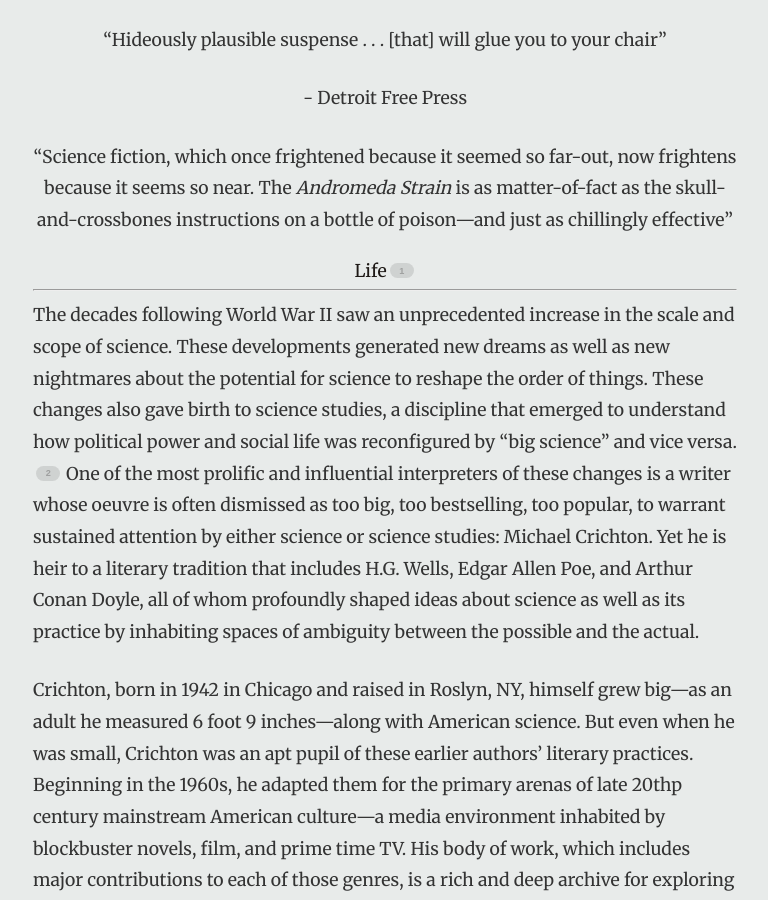
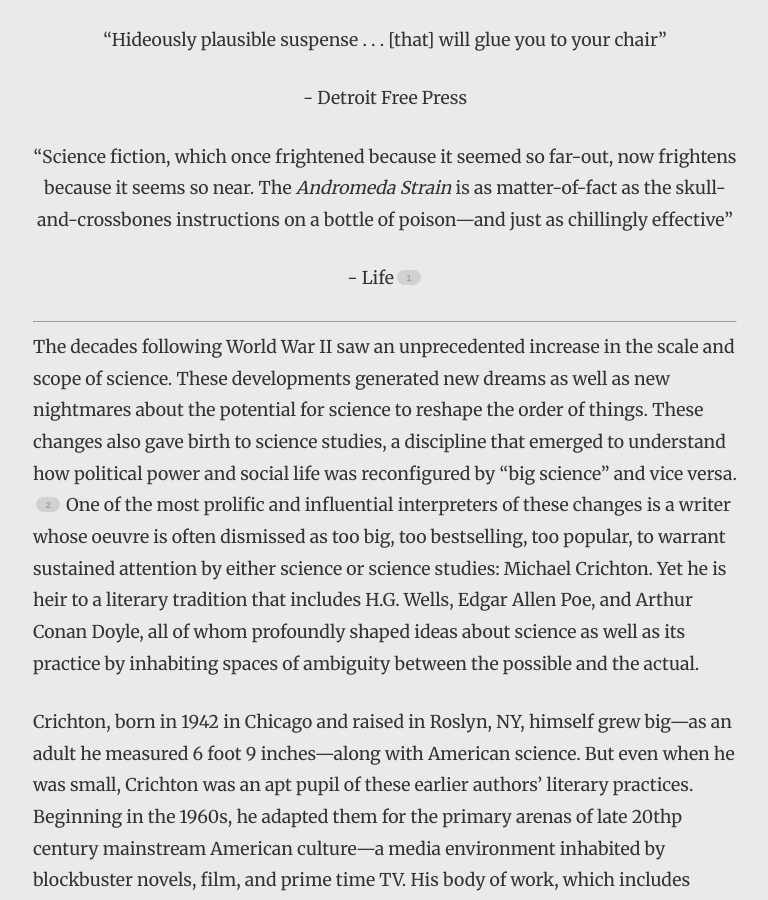
Before and after one commit to historiesofthefuture/historiesofthefuture, a Jekyll site: the page built from essays/radin/technothriller.md, in a window 1280 px wide and 900 px high, scrolled down 330 px. Shown: the whole window, without its empty margins (255-1023 px from the left). Built offline with Jekyll 4.4.1, drawn with Linux system fonts in a browser that asks for light colours; nearby versions of some CDN libraries; some web fonts are replaced.

```diff
--- a/essays/radin/technothriller.md
+++ b/essays/radin/technothriller.md
@@ -14,7 +14,8 @@ next: virtually-authentic
 
 <p>“Science fiction, which once frightened because it seemed so far-out, now frightens because it seems so near. The <em>Andromeda Strain</em> is as matter-of-fact as the skull-and-crossbones instructions on a bottle of poison—and just as chillingly effective”</p>
 
-- Life[^1]
+<p>- Life[^1]</p>
+
 </div>
 
 ---
```
